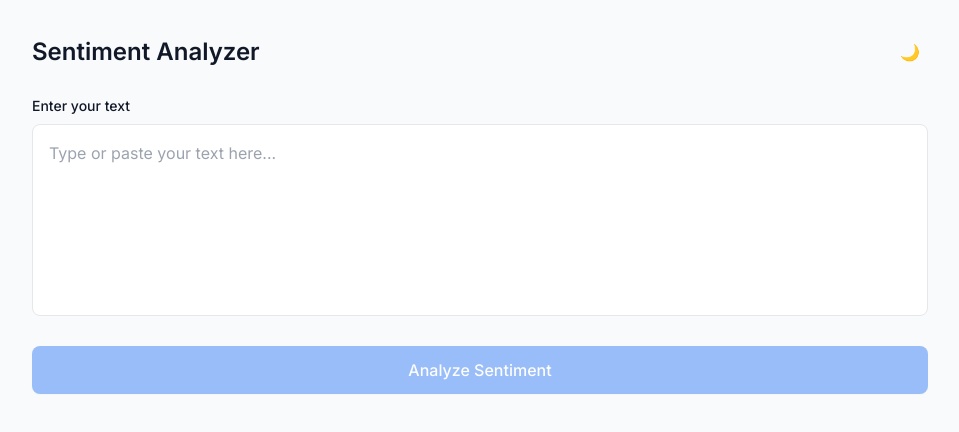
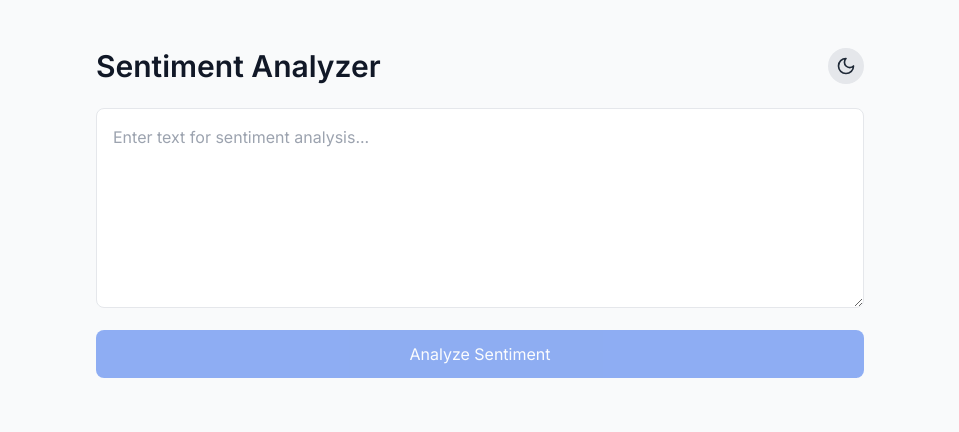
Before and after one commit to Nishchaypat/FEMA, a React (Create React App) app in the folder App/fema/: page / in a window 1280 px wide. Shown: the top 432 px of the page, without its empty margins (160-1119 px from the left). Built offline with nearby package versions, Linux system fonts and the light colour scheme.

Commit message:
Integrated BERT+LSTM as well

```diff
--- a/App/fema/src/App.js
+++ b/App/fema/src/App.js
@@ -1,6 +1,15 @@
-import React, { useState } from 'react';
-import { Bar, Line, Radar } from 'react-chartjs-2';
-import { Chart as ChartJS, CategoryScale, LinearScale, BarElement, Title, Tooltip, Legend, PointElement, LineElement, RadialLinearScale } from 'chart.js';
+import React, { useState, useCallback, useMemo } from 'react';
+import { ChartBarIcon, ChartLineIcon, SunIcon, MoonIcon, SparklesIcon } from 'lucide-react';
+import { Bar } from 'react-chartjs-2';
+import {
+  Chart as ChartJS,
+  CategoryScale,
+  LinearScale,
+  BarElement,
+  Title,
+  Tooltip,
+  Legend
+} from 'chart.js';
 
 ChartJS.register(
   CategoryScale,
@@ -8,251 +17,326 @@ ChartJS.register(
   BarElement,
   Title,
   Tooltip,
-  Legend,
-  PointElement,
-  LineElement,
-  RadialLinearScale
+  Legend
 );
 
-const themes = {
+const THEMES = {
   light: {
     background: 'bg-gray-50',
-    card: 'bg-white',
-    primary: 'bg-blue-500 hover:bg-blue-600',
-    input: 'bg-white border-gray-200',
-    text: 'text-gray-900',
-    secondaryBg: 'bg-gray-50',
-    border: 'border-gray-200',
-    highlight: 'ring-blue-500',
-    navbar: 'bg-white',
-    sidebar: 'bg-white',
-    chartColors: {
-      backgroundColor: ['rgba(75, 156, 211, 0.6)', 'rgba(243, 156, 18, 0.6)'],
-      borderColor: ['rgba(75, 156, 211, 1)', 'rgba(243, 156, 18, 1)'],
+    text: {
+      primary: 'text-gray-900',
+      secondary: 'text-gray-600',
+    },
+    card: 'bg-white shadow-sm',
+    input: 'bg-white border-gray-200 focus:ring-blue-500',
+    button: {
+      primary: 'bg-blue-600 hover:bg-blue-700 text-white',
+      secondary: 'bg-gray-200 hover:bg-gray-300 text-gray-800',
+    },
+    chart: {
+      colors: ['#3b82f6', '#10b981', '#f43f5e']
     }
   },
   dark: {
     background: 'bg-gray-900',
-    card: 'bg-gray-800',
-    primary: 'bg-blue-600 hover:bg-blue-700',
-    input: 'bg-gray-800 border-gray-700',
-    text: 'text-gray-100',
-    secondaryBg: 'bg-gray-700',
-    border: 'border-gray-700',
-    highlight: 'ring-blue-400',
-    navbar: 'bg-gray-800',
-    sidebar: 'bg-gray-800',
-    chartColors: {
-      backgroundColor: ['rgba(129, 140, 248, 0.6)', 'rgba(251, 146, 60, 0.6)'],
-      borderColor: ['rgba(129, 140, 248, 1)', 'rgba(251, 146, 60, 1)'],
+    text: {
+      primary: 'text-gray-100',
+      secondary: 'text-gray-400',
+    },
+    card: 'bg-gray-800 shadow-md',
+    input: 'bg-gray-800 border-gray-700 focus:ring-blue-400',
+    button: {
+      primary: 'bg-blue-700 hover:bg-blue-800 text-white',
+      secondary: 'bg-gray-700 hover:bg-gray-600 text-gray-200',
+    },
+    chart: {
+      colors: ['#60a5fa', '#34d399', '#f87171']
     }
+  }
+};
+
+const SENTIMENT_LABELS = {
+  Positive: {
+    color: 'text-green-600',
+    description: 'The text expresses a positive or optimistic tone.'
   },
+  Neutral: {
+    color: 'text-yellow-600',
+    description: 'The text maintains an objective or balanced tone.'
+  },
+  Negative: {
+    color: 'text-red-600',
+    description: 'The text conveys a negative or critical sentiment.'
+  }
 };
 
 const SentimentAnalyzer = () => {
   const [text, setText] = useState('');
-  const [bertSentiment, setBertSentiment] = useState('');
-  const [bertScore, setBertScore] = useState(null);
-  const [lstmSentiment, setLstmSentiment] = useState('');
-  const [lstmScore, setLstmScore] = useState(null);
-  const [currentTheme, setCurrentTheme] = useState('light');
+  const [results, setResults] = useState(null);
   const [isLoading, setIsLoading] = useState(false);
+  const [theme, setTheme] = useState('light');
+  const [activeView, setActiveView] = useState('summary');
+  const [selectedModel, setSelectedModel] = useState('lstm_bert');
 
-  const theme = themes[currentTheme];
+  const currentTheme = THEMES[theme];
 
   const toggleTheme = () => {
-    setCurrentTheme(currentTheme === 'light' ? 'dark' : 'light');
+    setTheme(theme === 'light' ? 'dark' : 'light');
   };
 
-  const handleTextChange = (e) => {
-    setText(e.target.value);
-  };
-
-  const handleSubmit = async () => {
+  const analyzeSentiment = useCallback(async () => {
     if (!text.trim()) return;
     setIsLoading(true);
+    setResults(null);
+
     try {
       const response = await fetch('http://127.0.0.1:8000/predict', {
         method: 'POST',
-        headers: { 'Content-Type': 'application/json' },
+        headers: {
+          'Content-Type': 'application/json'
+        },
         body: JSON.stringify({ text }),
       });
 
-      if (!response.ok) {
-        throw new Error('Network response was not ok');
-      }
-
+      if (!response.ok) throw new Error('Network response was not ok');
       const data = await response.json();
-      setBertSentiment(data.bert_sentiment);
-      setBertScore(typeof data.bert_score === 'number' ? data.bert_score : data.bert_score[0]);
-      setLstmSentiment(data.lstm_sentiment);
-      setLstmScore(typeof data.lstm_score === 'number' ? data.lstm_score : data.lstm_score[0]);
+      setResults(data);
     } catch (error) {
-      console.error('Error:', error);
+      console.error('Sentiment Analysis Error:', error);
       alert('Failed to analyze sentiment. Please try again.');
     } finally {
       setIsLoading(false);
     }
-  };
+  }, [text]);
 
-  const getColorFromScore = (score) => {
-    if (score > 0.65) return 'bg-green-500 text-green-900';
-    if (score > 0.35) return 'bg-yellow-500 text-yellow-900';
-    return 'bg-red-500 text-red-900';
-  };
+  const selectedResult = useMemo(() => {
+    if (!results) return null;
 
-  // Conditional checks for charts to prevent rendering with null scores
-  const barChartData = bertScore !== null && lstmScore !== null ? {
-    labels: ['BERT', 'LSTM'],
-    datasets: [{
-      label: 'Sentiment Score',
-      data: [bertScore, lstmScore],
-      backgroundColor: theme.chartColors.backgroundColor,
-      borderColor: theme.chartColors.borderColor,
-      borderWidth: 1,
-    }],
-  } : null;
+    switch (selectedModel) {
+      case 'bert':
+        return {
+          sentiment: results.bert_sentiment,
+          score: results.bert_score[0]
+        };
+      case 'lstm':
+        return {
+          sentiment: results.lstm_sentiment,
+          score: results.lstm_score[0]
+        };
+      case 'lstm_bert':
+        return {
+          sentiment: results.lstm_bert_sentiment,
+          score: results.lstm_bert_score[0]
+        };
+      default:
+        return {
+          sentiment: results.lstm_bert_sentiment,
+          score: results.lstm_bert_score[0]
+        };
+    }
+  }, [results, selectedModel]);
 
-  const lineChartData = bertScore !== null && lstmScore !== null ? {
-    labels: ['Negative', 'Neutral', 'Positive'],
-    datasets: [
-      {
-        label: 'BERT',
-        data: [1 - bertScore, 0.5, bertScore],
-        borderColor: theme.chartColors.borderColor[0],
-        tension: 0.4,
-        fill: false,
-      },
-      {
-        label: 'LSTM',
-        data: [1 - lstmScore, 0.5, lstmScore],
-        borderColor: theme.chartColors.borderColor[1],
-        tension: 0.4,
-        fill: false,
-      },
-    ],
-  } : null;
+  const chartData = useMemo(() => {
+    if (!results) return null;
 
-  const radarChartData = bertScore !== null && lstmScore !== null ? {
-    labels: ['Positivity', 'Confidence', 'Agreement', 'Objectivity', 'Intensity'],
-    datasets: [
-      {
-        label: 'BERT',
-        data: [bertScore, bertScore * 0.9, bertScore * 0.8, bertScore * 0.7, bertScore * 0.85],
-        backgroundColor: theme.chartColors.backgroundColor[0],
-        borderColor: theme.chartColors.borderColor[0],
-      },
-      {
-        label: 'LSTM',
-        data: [lstmScore, lstmScore * 0.9, lstmScore * 0.8, lstmScore * 0.7, lstmScore * 0.85],
-        backgroundColor: theme.chartColors.backgroundColor[1],
-        borderColor: theme.chartColors.borderColor[1],
-      },
-    ],
-  } : null;
+    return {
+      labels: ['BERT', 'LSTM', 'LSTM-BERT'],
+      datasets: [{
+        label: 'Sentiment Scores',
+        data: [
+          results.bert_score[0],
+          results.lstm_score[0],
+          results.lstm_bert_score[0]
+        ],
+        backgroundColor: currentTheme.chart.colors,
+        borderWidth: 1
+      }]
+    };
+  }, [results, currentTheme]);
 
   const chartOptions = {
     responsive: true,
     plugins: {
       legend: {
+        position: 'top',
         labels: {
-          color: currentTheme === 'dark' ? '#fff' : '#000',
-        },
-      },
+          color: theme === 'dark' ? '#fff' : '#000'
+        }
+      }
     },
     scales: {
       y: {
+        beginAtZero: true,
         ticks: {
-          color: currentTheme === 'dark' ? '#fff' : '#000',
-        },
-        grid: {
-          color: currentTheme === 'dark' ? 'rgba(255, 255, 255, 0.1)' : 'rgba(0, 0, 0, 0.1)',
-        },
+          color: theme === 'dark' ? '#fff' : '#000'
+        }
       },
       x: {
         ticks: {
-          color: currentTheme === 'dark' ? '#fff' : '#000',
-        },
-        grid: {
-          color: currentTheme === 'dark' ? 'rgba(255, 255, 255, 0.1)' : 'rgba(0, 0, 0, 0.1)',
-        },
-      },
-    },
+          color: theme === 'dark' ? '#fff' : '#000'
+        }
+      }
+    }
+  };
+
+  const renderView = () => {
+    if (!results || !selectedResult) return null;
+    const sentimentInfo = SENTIMENT_LABELS[selectedResult.sentiment];
+
+    switch (activeView) {
+      case 'summary':
+        return (
+          <div className={`p-6 ${currentTheme.card} rounded-lg space-y-4`}>
+            <div className="flex items-center space-x-3">
+              <SparklesIcon className={`w-6 h-6 ${sentimentInfo.color}`} />
+              <h3 className={`text-xl font-semibold ${currentTheme.text.primary}`}>
+                Sentiment Analysis Result
+              </h3>
+            </div>
+            <div className="space-y-2">
+              <p className={`${currentTheme.text.secondary}`}>
+                Model: {selectedModel.toUpperCase()}
+              </p>
+              <div className={`text-2xl font-bold ${sentimentInfo.color}`}>
+                {selectedResult.sentiment}
+              </div>
+              <p className={`${currentTheme.text.secondary}`}>
+                {sentimentInfo.description}
+              </p>
+              <div className="flex items-center space-x-2">
+                <span className={`text-sm ${currentTheme.text.secondary}`}>
+                  Score: {selectedResult.score}
+                </span>
+              </div>
+            </div>
+            {chartData && (
+              <div className="mt-6">
+                <Bar data={chartData} options={chartOptions} />
+              </div>
+            )}
+          </div>
+        );
+
+      case 'details':
+        return (
+          <div className={`p-6 ${currentTheme.card} rounded-lg space-y-4`}>
+            <div className="space-y-3">
+              <div className="grid grid-cols-3 gap-4">
+                <div>
+                  <h4 className={`font-semibold ${currentTheme.text.primary}`}>BERT Model</h4>
+                  <p className={`${currentTheme.text.secondary}`}>
+                    Sentiment: {results.bert_sentiment}
+                  </p>
+                  <p className={`${currentTheme.text.secondary}`}>
+                    Score: {results.bert_score[0]}
+                  </p>
+                </div>
+                <div>
+                  <h4 className={`font-semibold ${currentTheme.text.primary}`}>LSTM Model</h4>
+                  <p className={`${currentTheme.text.secondary}`}>
+                    Sentiment: {results.lstm_sentiment}
+                  </p>
+                  <p className={`${currentTheme.text.secondary}`}>
+                    Score: {results.lstm_score[0]}
+                  </p>
+                </div>
+                <div>
+                  <h4 className={`font-semibold ${currentTheme.text.primary}`}>LSTM-BERT Model</h4>
+                  <p className={`${currentTheme.text.secondary}`}>
+                    Sentiment: {results.lstm_bert_sentiment}
+                  </p>
+                  <p className={`${currentTheme.text.secondary}`}>
+                    Score: {results.lstm_bert_score[0]}
+                  </p>
+                </div>
+              </div>
+            </div>
+          </div>
+        );
+
+      default:
+        return null;
+    }
   };
 
   return (
-    <div className={`min-h-screen ${theme.background} p-8`}>
-      <div className="max-w-4xl mx-auto space-y-6">
+    <div className={`min-h-screen ${currentTheme.background} p-6 md:p-12 transition-colors duration-300`}>
+      <div className="max-w-3xl mx-auto space-y-6">
         <div className="flex justify-between items-center">
-          <h1 className={`text-2xl font-bold ${theme.text}`}>Sentiment Analyzer</h1>
+          <h1 className={`text-3xl font-bold ${currentTheme.text.primary}`}>
+            Sentiment Analyzer
+          </h1>
+          <div className="flex items-center space-x-4">
+            <button
+              onClick={toggleTheme}
+              className={`p-2 rounded-full ${currentTheme.button.secondary}`}
+            >
+              {theme === 'light' ? <MoonIcon className="w-5 h-5" /> : <SunIcon className="w-5 h-5" />}
+            </button>
+          </div>
+        </div>
+
+        <div className="space-y-4">
+          <textarea
+            value={text}
+            onChange={(e) => setText(e.target.value)}
+            placeholder="Enter text for sentiment analysis..."
+            className={`w-full min-h-[200px] p-4 rounded-lg border focus:outline-none focus:ring-2 ${currentTheme.input} ${currentTheme.text.primary}`}
+          />
           <button
-            onClick={toggleTheme}
-            className={`p-2 rounded-lg text-white`}
+            onClick={analyzeSentiment}
+            disabled={!text.trim() || isLoading}
+            className={`w-full py-3 rounded-lg transition-all ${currentTheme.button.primary} ${!text.trim() || isLoading ? 'opacity-50 cursor-not-allowed' : ''}`}
           >
-            {currentTheme === 'light' ? '🌙' : '☀️'}
+            {isLoading ? 'Analyzing...' : 'Analyze Sentiment'}
           </button>
         </div>
 
-        <div className="space-y-6">
-          <div className="space-y-2">
-            <label className={`block text-sm font-medium ${theme.text}`}>
-              Enter your text
-            </label>
-            <textarea
-              value={text}
-              onChange={handleTextChange}
-              placeholder="Type or paste your text here..."
-              className={`w-full h-48 p-4 rounded-lg border ${theme.input} ${theme.text} text-base transition-all duration-200 placeholder:text-gray-400 focus:outline-none focus:ring-2 ${theme.highlight} focus:border-transparent resize-none`}
-            />
+        {isLoading && (
+          <div className="flex justify-center items-center">
+            <div className="animate-spin rounded-full h-8 w-8 border-t-2 border-blue-500"></div>
           </div>
-          <button
-            onClick={handleSubmit}
-            disabled={!text.trim() || isLoading}
-            className={`w-full py-3 rounded-lg ${theme.primary} text-white transition-all duration-200 font-medium shadow-sm focus:outline-none focus:ring-2 ${theme.highlight} focus:ring-offset-2 ${!text.trim() || isLoading ? 'opacity-50 cursor-not-allowed' : ''}`}
-          >
-            {isLoading ? 'Analyzing...' : 'Analyze Sentiment'}
-          </button>
+        )}
 
-          {isLoading && (
-            <div className="flex justify-center items-center mt-6">
-              <div className="w-8 h-8 border-4 border-blue-500 border-t-transparent rounded-full animate-spin"></div>
+        {results && !isLoading && (
+          <div className="space-y-4">
+            <div className="flex justify-center space-x-4">
+              {[
+                { view: 'summary', icon: <ChartBarIcon className="w-5 h-5" /> },
+                { view: 'details', icon: <ChartLineIcon className="w-5 h-5" /> }
+              ].map(({ view, icon }) => (
+                <button
+                  key={view}
+                  onClick={() => setActiveView(view)}
+                  className={`
+                    px-4 py-2 rounded-lg flex items-center space-x-2
+                    ${activeView === view ? currentTheme.button.primary : currentTheme.button.secondary}
+                  `}
+                >
+                  {icon}
+                  <span className="capitalize">{view}</span>
+                </button>
+              ))}
             </div>
-          )}
 
-          {!isLoading && bertSentiment && lstmSentiment && (
-            <div className="grid md:grid-cols-2 gap-6">
-              <div className={`p-4 ${theme.card} rounded-lg`}>
-                <h3 className={`text-lg font-medium ${theme.text} mb-4`}>BERT Sentiment</h3>
-                <div className={`text-xl ${getColorFromScore(bertScore)}`}>
-                  {bertSentiment} ({(bertScore * 100).toFixed(2)}%)
-                </div>
-              </div>
+            <div className="flex justify-center space-x-4">
+              {['bert', 'lstm', 'lstm_bert'].map((model) => (
+                <button
+                  key={model}
+                  onClick={() => setSelectedModel(model)}
+                  className={`
+                    px-4 py-2 rounded-lg capitalize
+                    ${selectedModel === model ? currentTheme.button.primary : currentTheme.button.secondary}
+                  `}
+                >
+                  {model.replace('_', '-')}
+                </button>
+              ))}
+            </div>
 
-              <div className={`p-4 ${theme.card} rounded-lg`}>
-                <h3 className={`text-lg font-medium ${theme.text} mb-4`}>LSTM Sentiment</h3>
-                <div className={`text-xl ${getColorFromScore(lstmScore)}`}>
-                  {lstmSentiment} ({(lstmScore * 100).toFixed(2)}%)
-                </div>
-              </div>
-            </div>
-          )}
-
-          {/* Charts */}
-          {barChartData && (
-            <div className={`p-4 ${theme.card} rounded-lg`}>
-              <h3 className={`text-lg font-medium ${theme.text} mb-4`}>Sentiment Comparison</h3>
-              <Bar data={barChartData} options={chartOptions} />
-            </div>
-          )}
-
-          {lineChartData && (
-            <div className={`p-4 ${theme.card} rounded-lg`}>
-              <h3 className={`text-lg font-medium ${theme.text} mb-4`}>Sentiment Scores over Time</h3>
-              <Line data={lineChartData} options={chartOptions} />
-            </div>
-          )}
-
-        </div>
+            {renderView()}
+          </div>
+        )}
       </div>
     </div>
   );
```
Also changed, not shown: 1 other file (tests, documents, lock files or other folders).
